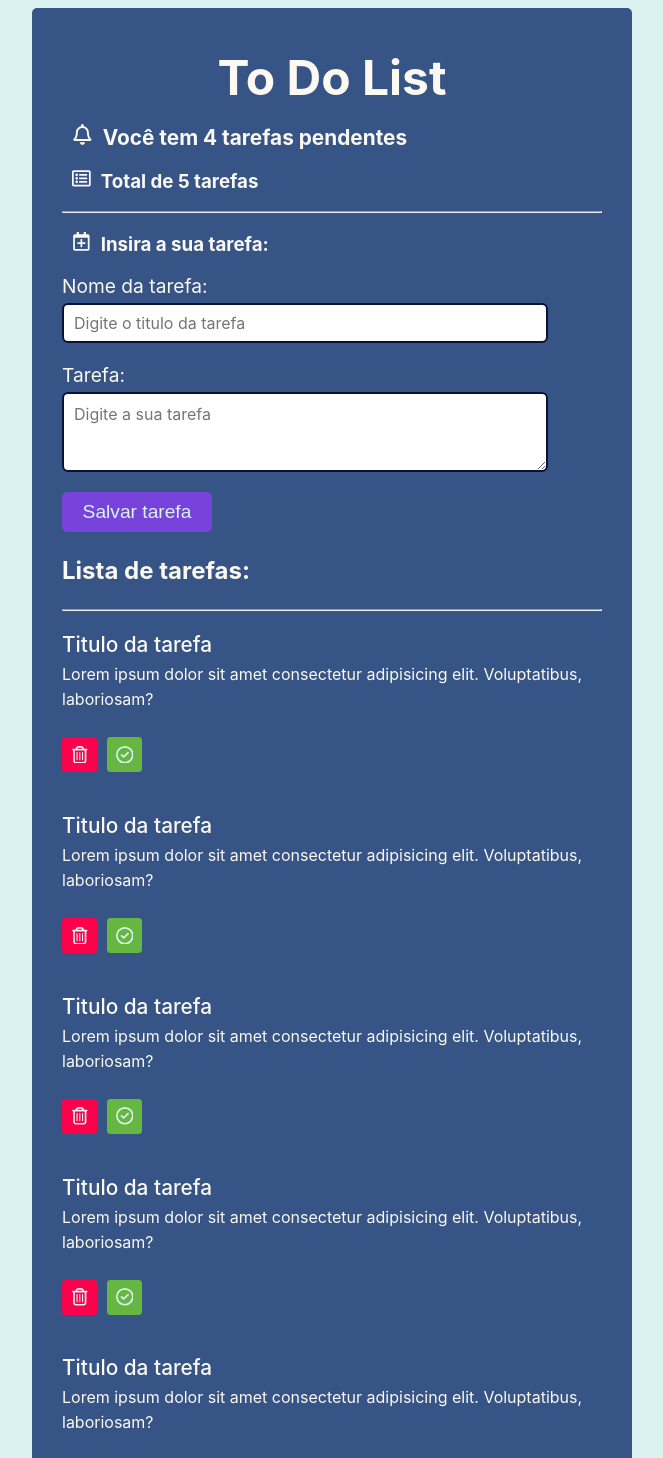
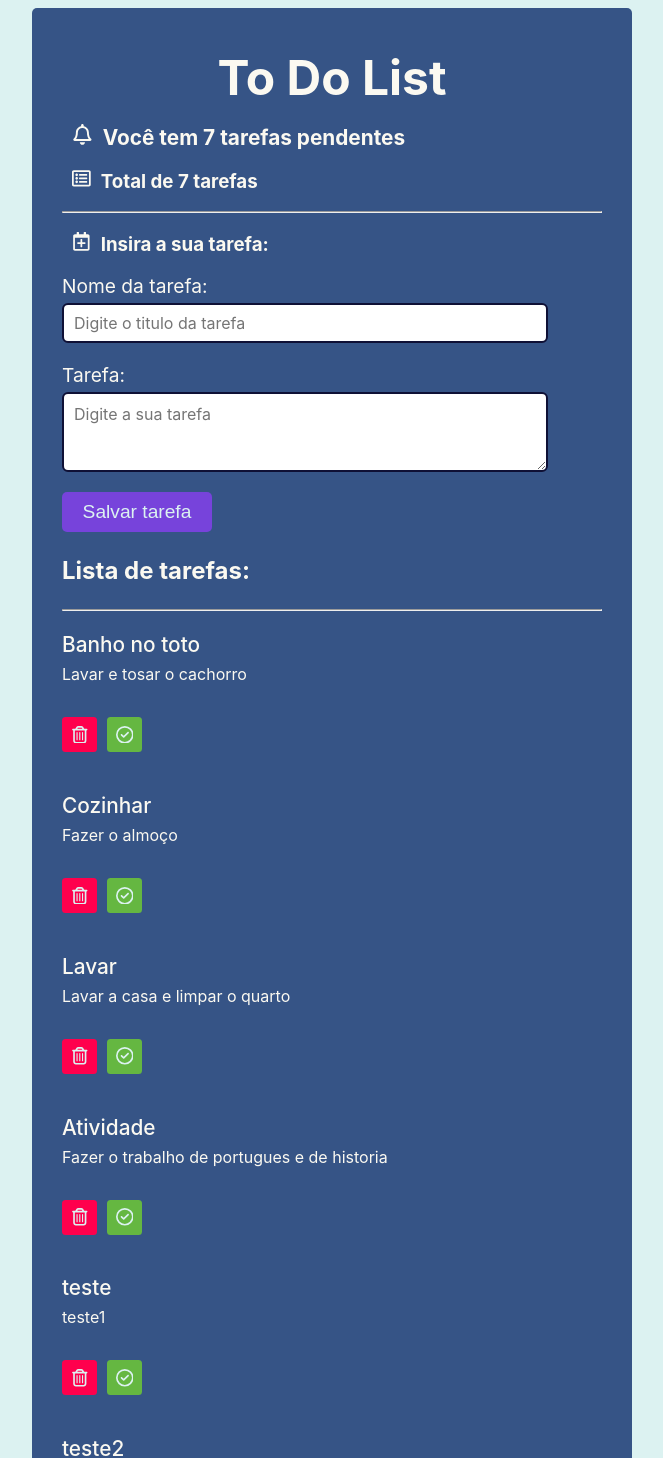
Before and after one commit to douglas-jpg/to-do-list, a React (Vite) app: page / in a window 1280 px wide. Shown: the top 1458 px of the page, without its empty margins (308-971 px from the left). Built offline with nearby package versions, Linux system fonts and the light colour scheme; data requests are answered from the project's data file.

Commit message:
feat: adicionar nova tarefa

```diff
--- a/data/db.json
+++ b/data/db.json
@@ -1,9 +1,46 @@
 {
-    "tasks": [
-        {
-            "titulo": "",
-            "descricao": "",
-            "isConcluida": false
-        }
-    ]
+  "tasks": [
+    {
+      "id": 0,
+      "title": "Banho no toto",
+      "description": "Lavar e tosar o cachorro",
+      "hasFinish": false
+    },
+    {
+      "id": 1,
+      "title": "Cozinhar",
+      "description": "Fazer o almoço",
+      "hasFinish": false
+    },
+    {
+      "id": 2,
+      "title": "Lavar",
+      "description": "Lavar a casa e limpar o quarto",
+      "hasFinish": false
+    },
+    {
+      "id": 3,
+      "title": "Atividade",
+      "description": "Fazer o trabalho de portugues e de historia",
+      "hasFinish": false
+    },
+    {
+      "id": 4,
+      "title": "teste",
+      "description": "teste1",
+      "hasFinish": false
+    },
+    {
+      "id": "bb20",
+      "title": "teste2",
+      "description": "teste2",
+      "hasFinish": false
+    },
+    {
+      "id": "092d",
+      "title": "teste3",
+      "description": "teste3",
+      "hasFinish": false
+    }
+  ]
 }
--- a/src/App.css
+++ b/src/App.css
@@ -58,6 +58,6 @@
 
 .description {
     margin: 0;
-    min-height: 70px;
+    min-height: 50px;
     line-height: 25px;
 }
--- a/src/App.jsx
+++ b/src/App.jsx
@@ -2,13 +2,38 @@ import FormTask from './components/FormTask';
 import Header from './components/Header';
 import TodoList from './components/TodoList';
 import './App.css';
+import { useState, useEffect } from 'react';
 
 function App() {
+    const URL = 'http://localhost:5000/tasks';
+    const [tasks, setTasks] = useState(null);
+    const [lastId, setLastId] = useState();
+
+    useEffect(() => {
+        const searchTask = async () => {
+            const response = await fetch(URL);
+            const data = await response.json();
+            setTasks(data);
+            setLastId(data.length);
+        };
+        searchTask();
+    });
+
+    const handleFormSubmit = async (task) => {
+        await fetch(URL, {
+            method: 'POST',
+            headers: {
+                'Content-Type': 'application/json',
+            },
+            body: JSON.stringify(task),
+        });
+    };
+
     return (
         <div className='container'>
-            <Header taskNumbers={4} allTasks={5} />
-            <FormTask />
-            <TodoList />
+            <Header allTasks={tasks} />
+            <FormTask onFormSubmit={handleFormSubmit} lastId={lastId} />
+            <TodoList hasTasks={tasks} />
         </div>
     );
 }
--- a/src/components/FormTask.jsx
+++ b/src/components/FormTask.jsx
@@ -1,8 +1,29 @@
 import { FaRegCalendarPlus } from 'react-icons/fa';
+import { useState } from 'react';
 
-const FormTask = () => {
+const FormTask = ({ onFormSubmit, lastId }) => {
+    const [data, setData] = useState({
+        id: lastId,
+        title: '',
+        description: '',
+        hasFinish: false,
+    });
+
+    const handleInput = (e) => {
+        setData({
+            ...data,
+            [e.target.name]: e.target.value,
+        });
+    };
+
+    const handleSubmit = (e) => {
+        e.preventDefault();
+
+        onFormSubmit(data);
+    };
+
     return (
-        <form>
+        <form onSubmit={handleSubmit}>
             <h3>
                 <span>
                     <FaRegCalendarPlus />
@@ -14,15 +35,21 @@ const FormTask = () => {
                 type='text'
                 placeholder='Digite o titulo da tarefa'
                 id='titulo'
-                name='titulo'
+                name='title'
+                value={data.title}
+                onChange={handleInput}
             />
             <label htmlFor='descricao'>Tarefa:</label>
             <textarea
-                name='descricao'
+                name='description'
                 id='descricao'
                 placeholder='Digite a sua tarefa'
+                value={data.description}
+                onChange={handleInput}
             ></textarea>
-            <button type='submit' className='submit'>Salvar tarefa</button>
+            <button type='submit' className='submit'>
+                Salvar tarefa
+            </button>
         </form>
     );
 };
--- a/src/components/Header.jsx
+++ b/src/components/Header.jsx
@@ -1,22 +1,24 @@
 import { FaRegListAlt, FaRegBell } from 'react-icons/fa';
 
-const Header = ({ taskNumbers, allTasks }) => {
+const Header = ({ allTasks }) => {
     return (
         <header>
             <h1>To Do List</h1>
-            {taskNumbers ? (
+            {allTasks ? (
                 <>
                     <h2>
                         <span>
                             <FaRegBell />
                         </span>
-                        Você tem {taskNumbers} tarefas pendentes
+                        Você tem{' '}
+                        {allTasks.filter((task) => !task.hasFinish).length}{' '}
+                        tarefas pendentes
                     </h2>
                     <h3>
                         <span>
                             <FaRegListAlt />
                         </span>
-                        Total de {allTasks} tarefas
+                        Total de {allTasks.length} tarefas
                     </h3>
                 </>
             ) : (
--- a/src/components/Task.jsx
+++ b/src/components/Task.jsx
@@ -1,13 +1,10 @@
 import { FaRegCircleCheck, FaRegTrashCan } from 'react-icons/fa6';
 
-const Task = () => {
+const Task = ({ title, description }) => {
     return (
         <div className='task'>
-            <p className='title'>Titulo da tarefa</p>
-            <p className='description'>
-                Lorem ipsum dolor sit amet consectetur adipisicing elit.
-                Voluptatibus, laboriosam?
-            </p>
+            <p className='title'>{title}</p>
+            <p className='description'>{description}</p>
             <div className='btns'>
                 <button className='delete'>
                     <FaRegTrashCan />
--- a/src/components/TodoList.jsx
+++ b/src/components/TodoList.jsx
@@ -1,16 +1,23 @@
 import Task from './Task';
 
-const TodoList = () => {
+const TodoList = ({hasTasks}) => {
+
     return (
         <div>
             <p className='allTask'>Lista de tarefas:</p>
             <hr />
             <div>
-                <Task />
-                <Task />
-                <Task />
-                <Task />
-                <Task />
+                {hasTasks ? (
+                    hasTasks.map((task) => (
+                        <Task
+                            key={task.id}
+                            title={task.title}
+                            description={task.description}
+                        />
+                    ))
+                ) : (
+                    <p>Voce não tem tarefas</p>
+                )}
             </div>
         </div>
     );
```
